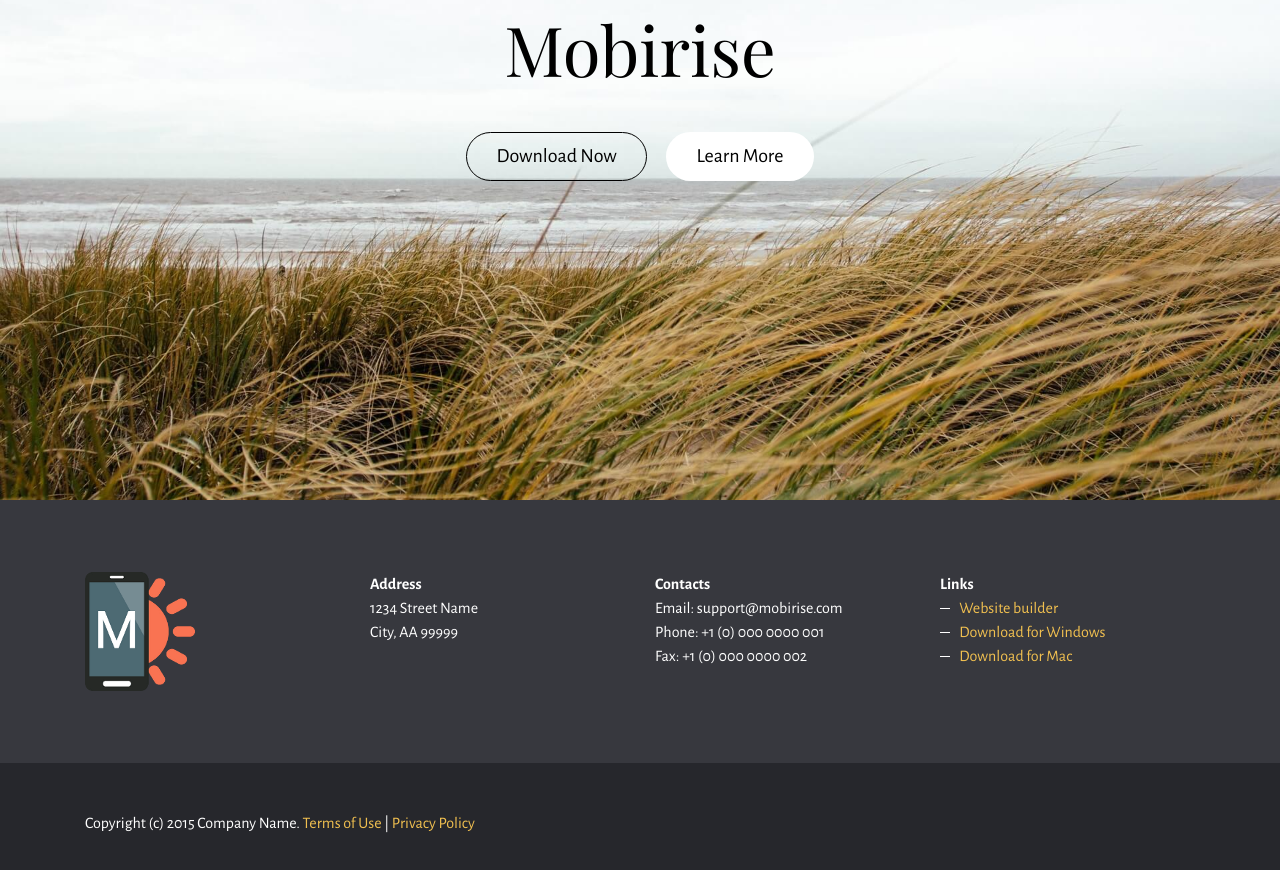
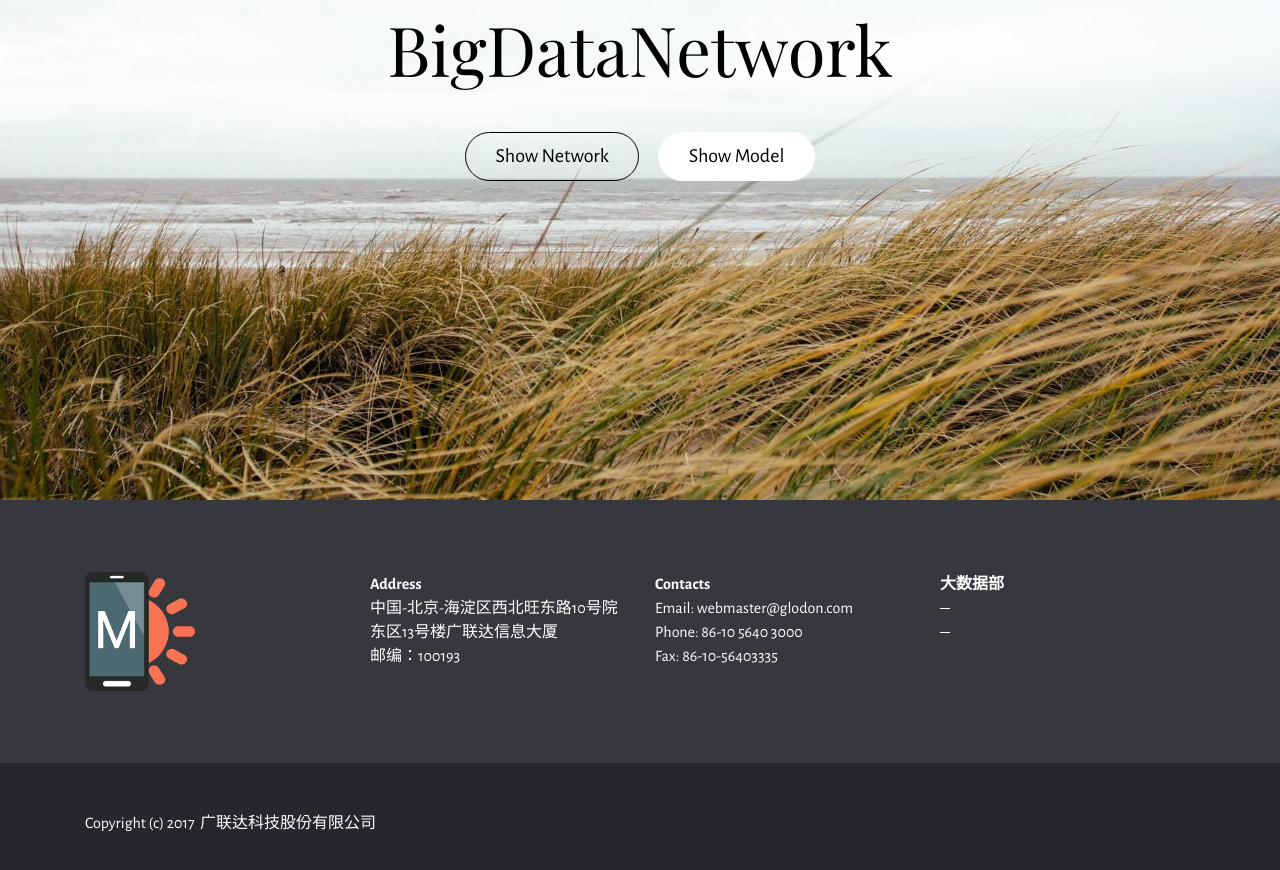
Before and after one commit to GuoLiuFang/BigDataNetWork, a plain HTML site: page index.html in a window 1280 px wide. Shown: the part 300-1170 px from the top of the page. Drawn offline with nearby package versions, Linux system fonts and the light colour scheme.

Commit message:
create github pages

```diff
--- a/index.html
+++ b/index.html
@@ -20,16 +20,16 @@
 
 </head>
 <body>
-<section class="mbr-section mbr-section-full mbr-parallax-background" id="header1-0" data-rv-view="0" style="background-image: url(assets/images/photo-1.jpg);">
+<section class="mbr-section mbr-section-full mbr-parallax-background" id="header1-0" data-rv-view="7" style="background-image: url(assets/images/photo-1.jpg);">
     <div class="mbr-table-cell">
 
         <div class="container">
             <div class="row">
                 <div class="col-md-8 col-md-offset-2 text-xs-center">
 
-                    <h1 class="mbr-section-title display-1">Mobirise</h1>
+                    <h1 class="mbr-section-title display-1">BigDataNetwork</h1>
 
-                    <div class="mbr-buttons--center"><a class="btn btn-lg btn-secondary-outline" href="https://mobirise.com">Download Now</a> <a class="btn btn-lg btn-white" href="https://mobirise.com">Learn More</a></div>
+                    <div class="mbr-buttons--center"><a class="btn btn-lg btn-secondary-outline" href="https://mobirise.com">Show Network</a> <a class="btn btn-lg btn-white" href="https://mobirise.com">Show Model</a></div>
                 </div>
             </div>
         </div>
@@ -37,7 +37,7 @@
     </div>
 </section>
 
-<section class="mbr-section mbr-section-small mbr-footer" id="contacts1-1" data-rv-view="3" style="background-color: rgb(55, 56, 62); padding-top: 4.5rem; padding-bottom: 4.5rem;">
+<section class="mbr-section mbr-section-small mbr-footer" id="contacts1-1" data-rv-view="10" style="background-color: rgb(55, 56, 62); padding-top: 4.5rem; padding-bottom: 4.5rem;">
 
     <div class="container">
         <div class="row">
@@ -45,25 +45,23 @@
                 <div><img src="assets/images/footer-logo.png"></div>
             </div>
             <div class="col-xs-12 col-md-3">
-                <p><strong>Address</strong><br>
-1234 Street Name<br>
-City, AA 99999</p>
+                <p><strong>Address</strong><br>中国-北京-海淀区西北旺东路10号院东区13号楼广联达信息大厦<br>邮编：100193</p>
             </div>
             <div class="col-xs-12 col-md-3">
                 <p><strong>Contacts</strong><br>
-Email: support@mobirise.com<br>
-Phone: +1 (0) 000 0000 001<br>
-Fax: +1 (0) 000 0000 002</p>
+Email: webmaster@glodon.com<br>
+Phone: 86-10 5640 3000<br>
+Fax: 86-10-56403335</p>
             </div>
-            <div class="col-xs-12 col-md-3"><strong>Links</strong><ul><li><a href="https://mobirise.com/">Website builder</a></li><li><a href="https://mobirise.com/mobirise-free-win.zip">Download for Windows</a></li><li><a href="https://mobirise.com/mobirise-free-mac.zip">Download for Mac</a></li></ul></div>
+            <div class="col-xs-12 col-md-3"><strong>大数据部</strong><ul><li><br></li><li><br></li></ul></div>
         </div>
     </div>
 </section>
 
-<footer class="mbr-section mbr-section-nopadding mbr-footer" id="footer1-2" data-rv-view="5" style="background-color: rgb(38, 39, 44); padding-top: 3rem; padding-bottom: 1.98rem;">
+<footer class="mbr-section mbr-section-nopadding mbr-footer" id="footer1-2" data-rv-view="12" style="background-color: rgb(38, 39, 44); padding-top: 3rem; padding-bottom: 1.98rem;">
 
     <div class="container">
-        <p>Copyright (c) 2015 Company Name. <a href="https://mobirise.com/">Terms of Use</a>  | <a href="https://mobirise.com/">Privacy Policy</a></p>
+        <p>Copyright (c) 2017 &nbsp;广联达科技股份有限公司&nbsp;</p>
     </div>
 </footer>
 
```
Also changed, not shown: 1 other file.
